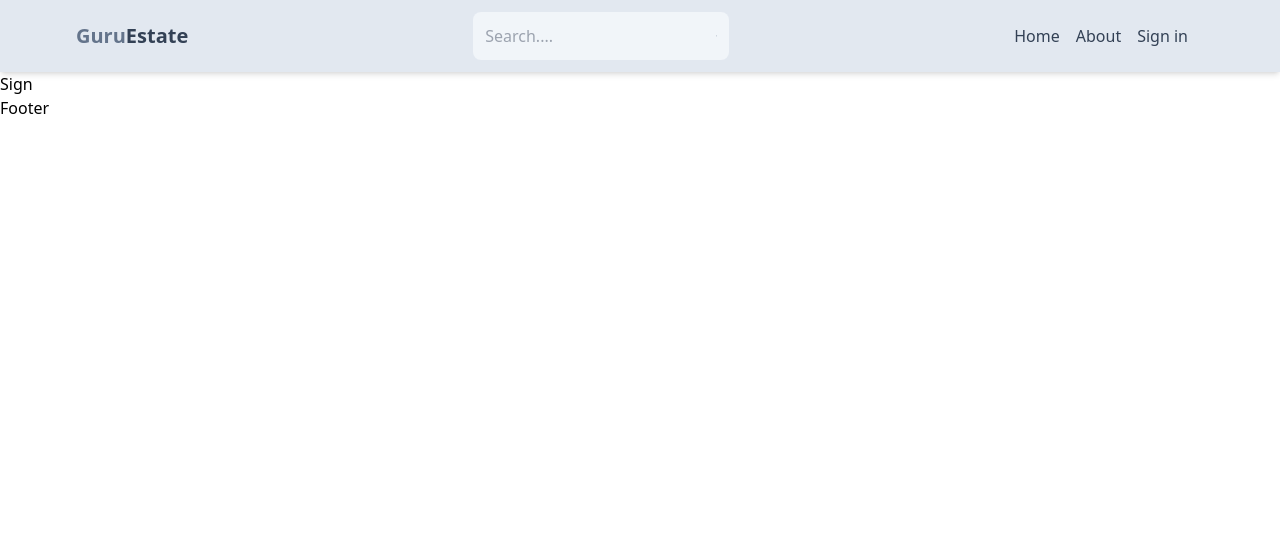
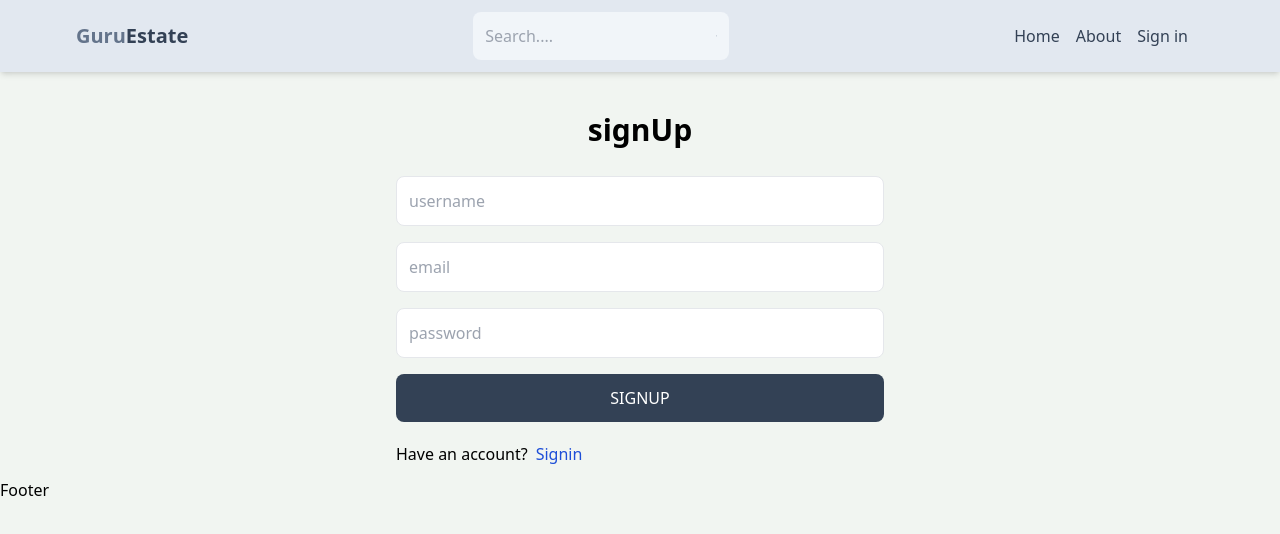
Before and after one commit to Guru07K/Real-Estate-App-MERN, a React (Vite) app in the folder client/: page /signup in a window 1280 px wide. Shown: the top 534 px of the page. Built offline with nearby package versions, Linux system fonts and the light colour scheme.

Commit message:
complete signup

```diff
--- a/client/src/index.css
+++ b/client/src/index.css
@@ -1,3 +1,7 @@
 @tailwind base;
 @tailwind components;
 @tailwind utilities;
+
+body{
+    background-color: rgb(241, 245, 241);
+}
--- a/client/src/pages/SignUp.jsx
+++ b/client/src/pages/SignUp.jsx
@@ -1,7 +1,26 @@
 import React from 'react'
+import {Link} from 'react-router-dom'
 
 export default function SignUp() {
   return (
-    <div>Sign</div>
+    <div className='p-3 max-w-lg mx-auto'>
+      <h1 className="text-3xl text-center font-semibold my-7">signUp</h1>
+      <form className='flex flex-col gap-4'>
+        <input type="text" className="border p-3 rounded-lg " id='username' placeholder='username'/>
+        <input type="email" className="border p-3 rounded-lg " id='email' placeholder='email'/>
+        <input type="password" className="border p-3 rounded-lg " id='password' placeholder='password'/>
+
+        <button className='bg-slate-700 text-white p-3 rounded-lg uppercase hover:opacity-95 disabled:opacity-110'>Signup</button>
+      </form>
+
+      <div className='flex gap-2 mt-5'>
+          <p>Have an account?</p>
+         <Link to={'/signin'}>
+            <span className='text-blue-700 '>Signin</span>
+         </Link>
+
+      </div>
+
+    </div>
   )
 }
```
